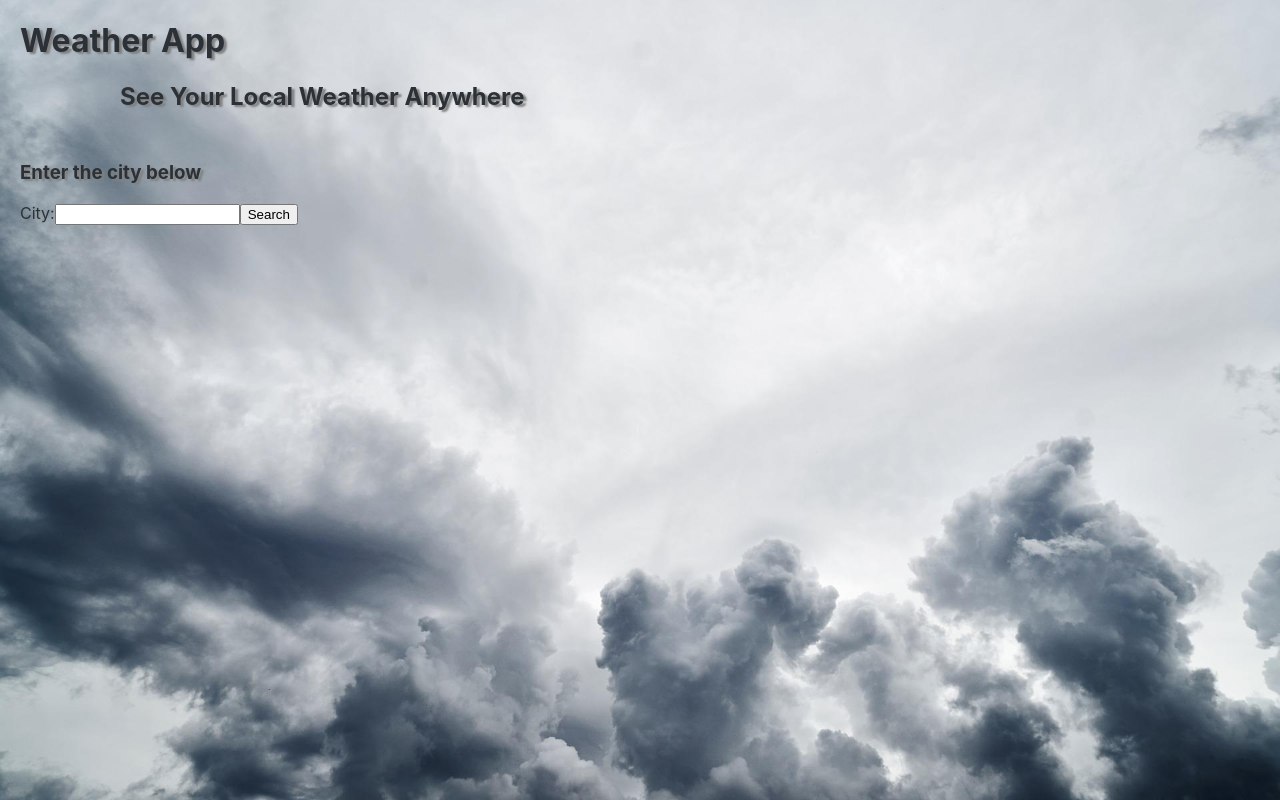
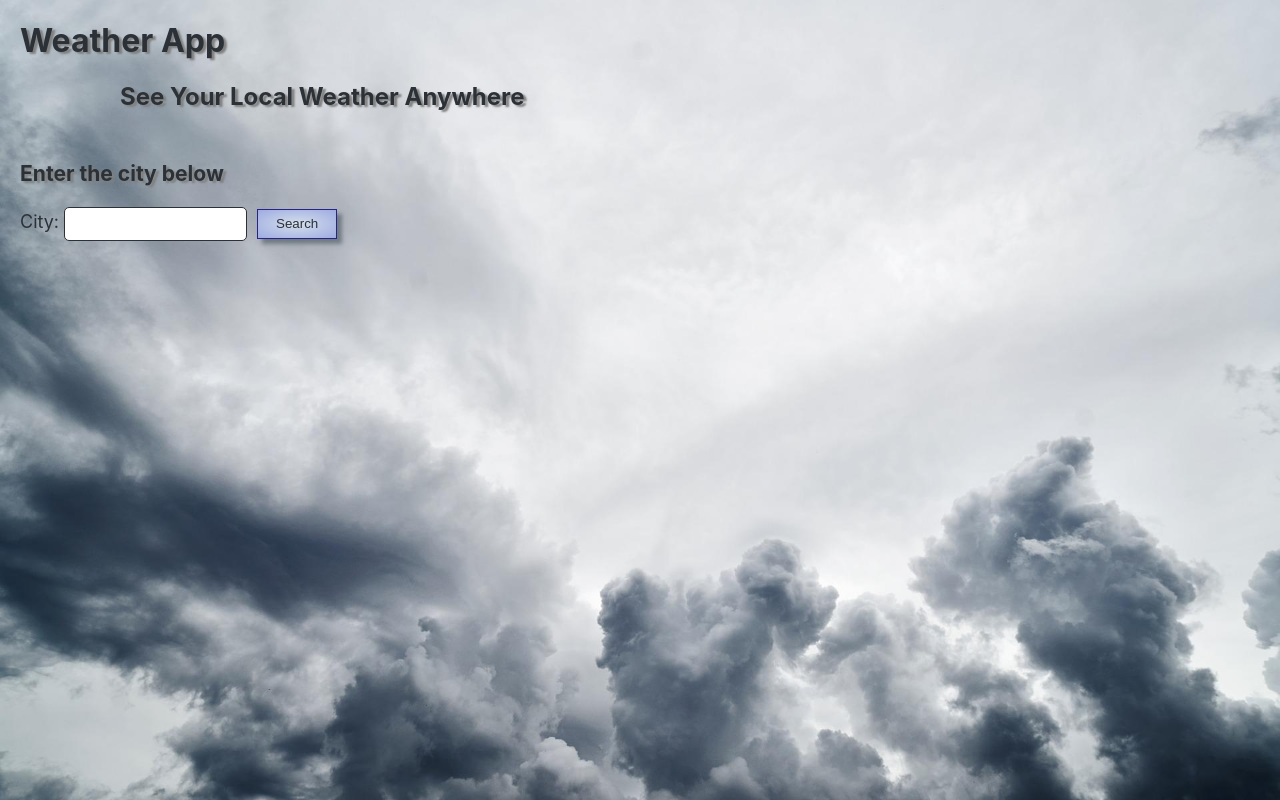
Before and after one commit to annametsapelto/integrify-weather-app, a React (Create React App) app in the folder weather-app/: page / in a window 1280 px wide. Built offline with nearby package versions, Linux system fonts and the light colour scheme.

Commit message:
Style the form and remove card if no key

```diff
--- a/weather-app/src/Components/Styles/form.css
+++ b/weather-app/src/Components/Styles/form.css
@@ -1,7 +1,24 @@
-.form {
+.cityForm {
     color: rgb(43, 49, 54);
+    font-size: large;
 }
 
-.form h3 {
+.cityForm h3 {
     text-shadow: 3px 2px 2px grey;
 }
+input {
+    height: 30px;
+    border-radius: 5px;
+    border:1px solid rgb(43, 49, 54)
+}
+button {
+    height: 30px;
+    width: 80px;
+    border: 1px solid rgb(37, 37, 136);
+    background-image: radial-gradient(rgba(185, 207, 231, 0.5), rgba(78, 103, 212, 0.5));
+    color: rgb(43, 49, 54);
+    box-shadow: 5px 5px 4px rgba(74, 87, 95, 0.6);
+}
+label {
+    padding-right: 10px;
+}
--- a/weather-app/src/Components/form.js
+++ b/weather-app/src/Components/form.js
@@ -10,13 +10,12 @@ function Form(props) {
     }
 
     return (
-        <div className="form">
+        <div className="cityForm">
             <h3>Enter the city below</h3>
             <form onSubmit={event => handleSubmit(event)}>
-                <label>City:
-                    <input type="text" id="city" onChange={e => setCityname(e.target.value)} value={cityName}></input>
+                <label>City:  <input type="text" id="city" onChange={e => setCityname(e.target.value)} value={cityName}></input>
                 </label>
-                <input type="submit" value="Search"></input>
+                <button type="submit" value="Search">Search</button>
             </form>
         </div>
     )
--- a/weather-app/src/Components/layout.js
+++ b/weather-app/src/Components/layout.js
@@ -29,7 +29,7 @@ function Layout() {
             <Header></Header>
             <Form onSubmitForm={onSubmitForm}></Form>
             {fetchFailed && <FailureBox></FailureBox>}
-            {locationKey && <WeatherCard locationKey={locationKey} cityName = {cityName}></WeatherCard>}
+            {locationKey && !fetchFailed && <WeatherCard locationKey={locationKey} cityName = {cityName}></WeatherCard>}
         </div>
     )
 }
--- a/weather-app/src/Components/weatherCard.js
+++ b/weather-app/src/Components/weatherCard.js
@@ -54,7 +54,7 @@ function WeatherCard( {locationKey, cityName}) {
 
             return (
                 <>
-                {showCard &&(
+                {showCard && locationKey &&(
                 <div className="card">
 
                     <div>
```
